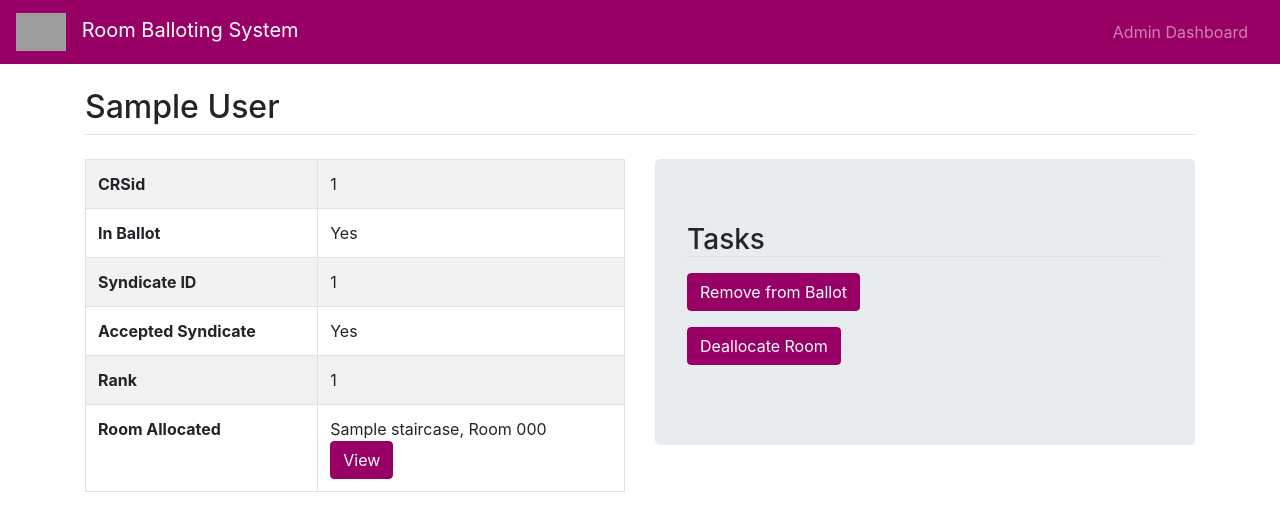
After one commit to dowjcr/rooms, a Django app: page /roomballot/admin/manage-student/1 in a window 1280 px wide. The commit adds this page. Shown: the top 531 px of the page. Run offline with Django 3.2, Linux system fonts and the light colour scheme; a user stored in the database is signed in; tables that the repository leaves empty hold one stand-in row (values such as "Sample post"); some libraries are stand-ins or nearby versions; grey boxes are pictures that could not be loaded.

Commit message:
Created admin dashboard, bugfixing on methods.

```diff
--- a/rooms/roomballot/models.py
+++ b/rooms/roomballot/models.py
@@ -70,7 +70,7 @@ class Student(models.Model):
     year = models.IntegerField(choices=YEAR_CHOICES)
     in_ballot = models.BooleanField(default=True)
     has_allocated = models.BooleanField(default=False)
-    rank = models.IntegerField(editable=False, null=True)
+    rank = models.IntegerField(null=True, blank=True)
     syndicate = models.ForeignKey(Syndicate, on_delete=models.SET_DEFAULT, default=None, null=True, blank=True)
     accepted_syndicate = models.BooleanField(default=False)
 
--- a/rooms/roomballot/templates/roomballot/dashboard-student.html
+++ b/rooms/roomballot/templates/roomballot/dashboard-student.html
@@ -89,9 +89,10 @@
                 {% if student.in_ballot %}
                     {% if student.rank == None %}
                     <p>Your ranking hasn't been generated yet. Check back soon!</p>
+                    <a href="ranking" class="btn btn-primary">View Ranking</a>
                     {% else %}
                     <p>You are ranked <b>{{ student.rank }} out of all students.</b></p>
-                    <a href="#" class="btn btn-primary">View Rankings</a>
+                    <a href="ranking" class="btn btn-primary">View Ranking</a>
                     {% endif %}
                 {% else %}
                     <p>You've been removed from the ballot.</p>
--- /dev/null
+++ b/rooms/roomballot/templates/roomballot/student-manage.html
@@ -0,0 +1,249 @@
+{% load static %}
+<!DOCTYPE html>
+<html lang="en">
+<head>
+    <meta charset="UTF-8">
+    <meta http-equiv="X-UA-Compatible" content="IE-edge">
+    <meta name="viewport" content="width = device-width, initial-scale = 1">
+    <title>{{ student.first_name }} {{ student.surname }} | Downing JCR RBS</title>
+    <link rel="stylesheet" href="{% static 'css/bootstrap.css' %}">
+    <script src="https://code.jquery.com/jquery-1.10.2.js"></script>
+    <link rel="stylesheet" href="http://code.jquery.com/ui/1.8.18/themes/base/jquery-ui.css" type="text/css"
+          media="all"/>
+    <script src="http://ajax.googleapis.com/ajax/libs/jquery/1.7.1/jquery.min.js" type="text/javascript">
+    </script>
+    <script src="https://ajax.googleapis.com/ajax/libs/jqueryui/1.8.16/jquery-ui.min.js"
+            type="text/javascript"></script>
+</head>
+<body>
+
+<script>
+    window.CSRF_TOKEN = "{{ csrf_token }}";
+
+    $(document).ready(function () {
+
+        // Defining CSRF token.
+        $.ajaxSetup({
+            data: {csrfmiddlewaretoken: '{{ csrf_token }}'},
+        });
+
+        // Handle response received after POST request.
+        function HandleResponse(responseCode) {
+            // Successfully created syndicate.
+            if (responseCode === 1) location.reload(true);
+            else location.replace('/roomballot/error/' + responseCode.toString());
+        }
+
+        // Called when the user clicks a button.
+        function CreateButtonAjaxResponse(code) {
+            $.ajax({
+                url: '/roomballot/admin/manage-student/{{ student.user_id }}',
+                type: 'POST',
+                data: {'response': code},
+                dataType: 'json',
+                csrfmiddlewaretoken: '{{ csrf_token }}',
+                success: function (response) {
+                    HandleResponse(response.responseCode);
+                }
+            });
+        }
+
+        // Called when the user selects a room/syndicate to allocate.
+        function CreateSelectionAjaxResponse(code, id) {
+            $.ajax({
+                url: '/roomballot/admin/manage-student/{{ student.user_id }}',
+                type: 'POST',
+                data: {'response': code, 'id': id},
+                dataType: 'json',
+                csrfmiddlewaretoken: '{{ csrf_token }}',
+                success: function (response) {
+                    HandleResponse(response.responseCode);
+                }
+            });
+        }
+
+        $(function () {
+
+            // Generate JSON of rooms which can be allocated.
+            var availableRooms = [
+                {% for r in rooms %}
+                    {
+                        value: "{{ r.room_id }}",
+                        label: "{{ r }}"
+                    }
+                    {% if not forloop.last %},{% endif %}
+                {% endfor %}
+            ];
+
+            // Generate JSON of syndicates which can be allocated.
+            var availableSyndicates = [
+                {% for s in syndicates %}
+                    {
+                        value: "{{ s.syndicate_id }}",
+                        label: "{{ s.syndicate_id }}"
+                    }
+                    {% if not forloop.last %},{% endif %}
+                {% endfor %}
+            ];
+
+            // Set parameters of autocomplete field.
+            $('#room').autocomplete({
+                source: availableRooms,
+                select: function (event, ui) {
+                    CreateSelectionAjaxResponse(3, ui.item.value);
+                    return false;
+                }
+            });
+
+            // Set parameters of autocomplete field.
+            $('#syndicate').autocomplete({
+                source: availableSyndicates,
+                select: function (event, ui) {
+                    CreateSelectionAjaxResponse(4, ui.item.value);
+                    return false;
+                }
+            });
+
+            // When 'remove from syndicate' is clicked, send response.
+            $('#remove').click(function () {
+                CreateButtonAjaxResponse(1);
+            });
+
+            // When 'remove from syndicate' is clicked, send response.
+            $('#deallocate-room').click(function () {
+                CreateButtonAjaxResponse(2);
+            });
+
+            $('#allocate-room').click(function () {
+                $('#allocate-room-widget').toggle()
+            });
+
+            $('#add-to-syndicate').click(function () {
+                $('#add-to-syndicate-widget').toggle()
+            });
+
+            $('#add-to-ballot').click(function () {
+                CreateButtonAjaxResponse(5);
+            });
+        });
+
+    });
+</script>
+
+<nav class="navbar navbar-expand-lg navbar-dark justify-content-between mb-4">
+
+    <a class="navbar-brand" href="/roomballot">
+        <img src="https://www.jcr.dow.cam.ac.uk/storage/app/media/dowjcrwhite.png" width="60"
+             style="padding-right: 10px">
+        Room Balloting System
+    </a>
+    <button class="navbar-toggler" type="button" data-toggle="collapse" data-target="#navbarSupportedContent">
+        <span class="navbar-toggler-icon"></span>
+    </button>
+
+    <div class="collapse navbar-collapse justify-content-end" id="navbarSupportedContent">
+        <ul class="nav navbar-nav">
+            <li class="mr-sm-2"><a class="nav-link" href="/roomballot/admin">Admin Dashboard</a></li>
+        </ul>
+    </div>
+</nav>
+
+<div class="container">
+
+    <div class="border-bottom">
+        <div class="row">
+            <div class="col-lg-9 col-md-12 col-sm-12 col-xs-12">
+                <h2>{{ student.first_name }} {{ student.surname }}</h2>
+            </div>
+        </div>
+    </div>
+
+    <div class="row mt-4">
+        <div class="col-lg-6 col-md-12 col-sm-12 col-xs-12">
+            <table class="table table-bordered table-striped table-hover">
+                <thead style="display:none">
+                <tr>
+                    <th scope="col"></th>
+                    <th scope="col"></th>
+                </tr>
+                </thead>
+                <tbody>
+                <tr>
+                    <td><b>CRSid</b></td>
+                    <td>{{ student.user_id }}</td>
+                </tr>
+                <tr>
+                    <td><b>In Ballot</b></td>
+                    <td>
+                        {% if student.in_ballot %} Yes
+                        {% else %} No
+                        {% endif %}
+                    </td>
+                </tr>
+                {% if student.in_ballot %}
+                    <tr>
+                        <td><b>Syndicate ID</b></td>
+                        <td>
+                            {{ student.syndicate_id }}
+                        </td>
+                    </tr>
+                    <tr>
+                        <td><b>Accepted Syndicate</b></td>
+                        <td>
+                            {% if student.accepted_syndicate %} Yes
+                            {% else %} No
+                            {% endif %}
+                        </td>
+                    </tr>
+                    <tr>
+                        <td><b>Rank</b></td>
+                        <td>
+                            {{ student.rank }}
+                        </td>
+                    </tr>
+                {% endif %}
+                <tr>
+                    <td><b>Room Allocated</b></td>
+                    <td>
+                        {{ room }} <br>
+                        {% if student.has_allocated %}
+                            <a href="../../room/{{ room.room_id }}" class="btn btn-primary">View</a>
+                        {% endif %}
+                    </td>
+                </tr>
+
+                </tbody>
+            </table>
+        </div>
+        <div class="col-lg-6 col-md-12 col-sm-12 col-xs-12">
+            <div class="jumbotron">
+                <h3 class="border-bottom mb-3">Tasks</h3>
+                {% if student.in_ballot %}
+                    <button class="btn btn-primary mb-3" id="remove">Remove from Ballot</button><br>
+                    {% if student.syndicate is None %}
+                        <button class="btn btn-primary mb-3" id="add-to-syndicate">Add to Syndicate</button><br>
+                        <div class="ui-widget mb-2 alert alert-info mb-3" style="display: none"
+                             id="add-to-syndicate-widget">
+                            <p>Start typing the syndicate ID below:</p>
+                            <input id="syndicate"><br>
+                        </div>
+                    {% endif %}
+                {% else %}
+                    <button class="btn btn-primary mb-3" id="add-to-ballot">Add to Ballot</button><br>
+                {% endif %}
+                {% if student.has_allocated %}
+                    <button class="btn btn-primary mb-3" id="deallocate-room">Deallocate Room</button><br>
+                {% else %}
+                    <button class="btn btn-primary mb-3" id="allocate-room">Allocate Room</button><br>
+                    <div class="ui-widget mb-2 alert alert-info mb-3" style="display: none" id="allocate-room-widget">
+                        <p>Start typing the room below:</p>
+                        <input id="room"><br>
+                    </div>
+                {% endif %}
+            </div>
+        </div>
+    </div>
+</div>
+
+</body>
+</html>
--- a/rooms/roomballot/urls.py
+++ b/rooms/roomballot/urls.py
@@ -3,6 +3,8 @@ from django.urls import path
 from . import views
 
 urlpatterns = [
+    path('admin', views.admin_dashboard, name='admin'),
+    path('ranking', views.ballot_ranking, name='ranking'),
     path('room/<str:room_id>/confirm-selection', views.room_selection_confirm, name='confirm-room-selection'),
     path('room/<str:room_id>', views.room_detail, name='room-detail'),
     path('', views.landing, name='landing'),
@@ -11,5 +13,7 @@ urlpatterns = [
     path('staircase/<int:staircase_id>', views.staircase_detail, name='staircase-detail'),
     path('dashboard', views.student_dashboard, name='dashboard'),
     path('error/<int:code>', views.error, name='error'),
-    path('dashboard/syndicate', views.syndicate_detail, name='syndicate')
+    path('dashboard/syndicate', views.syndicate_detail, name='syndicate'),
+    path('student/<str:user_id>', views.student_detail, name='student-detail'),
+    path('admin/manage-student/<str:user_id>', views.manage_student, name='manage-student')
 ]
--- a/rooms/roomballot/views.py
+++ b/rooms/roomballot/views.py
@@ -45,8 +45,11 @@ def room_selection_confirm(request, room_id):
     student = Student.objects.get(user_id=request.user.username)
     if request.method == 'POST':
         try:
-            allocate_room(room, student)
-            response_code = 1
+            if student.syndicate is None or not student.accepted_syndicate or not student.syndicate.complete:
+                raise ConcurrencyException()
+            else:
+                allocate_room(room, student)
+                response_code = 1
         except ConcurrencyException:
             response_code = 900
         return HttpResponse(json.dumps({'responseCode': response_code}), content_type="application/json")
@@ -183,3 +186,99 @@ def error(request, code):
         905: "You've already accepted this syndicate."
     }
     return render(request, 'roomballot/error.html', {'message': messages[code]})
+
+
+# ============== ADMIN DASHBOARD ==============
+# Displays dashboard allowing system management.
+
+def admin_dashboard(request):
+    if not request.user.is_authenticated:
+        return HttpResponseRedirect('/roomballot')
+    return render(request, 'roomballot/dashboard-admin.html')
+
+
+# ============== BALLOT RANKING ===============
+# Displays students ranked by ballot order.
+
+def ballot_ranking(request):
+    if not request.user.is_authenticated:
+        return HttpResponseRedirect('/roomballot')
+    ranked_students = Student.objects.filter(in_ballot=True).order_by('rank')
+    return render(request, 'roomballot/ranking.html', {'students': ranked_students})
+
+
+# ============== STUDENT DETAIL ===============
+# Displays student metadata.
+
+def student_detail(request, user_id):
+    if not request.user.is_authenticated:
+        return HttpResponseRedirect('/roomballot')
+    student = get_object_or_404(Student, user_id=user_id)
+    room = None
+    if student.has_allocated:
+        room = Room.objects.get(taken_by=student)
+    return render(request, 'roomballot/student-detail.html', {'student': student,
+                                                              'room': room})
+
+# ============== MANAGE STUDENT ===============
+# Allows registered admins to perform operations
+# on given student.
+# TODO: sort out error codes.
+
+def manage_student(request, user_id):
+    if not request.user.is_authenticated:
+        return HttpResponseRedirect('/roomballot')
+    student = get_object_or_404(Student, user_id=user_id)
+    if request.method == 'POST':
+        # Clicked 'Remove from Ballot'.
+        if request.POST.get('response') == '1':
+            try:
+                remove_from_ballot(student)
+                response_code = 1
+            except ConcurrencyException:
+                response_code = 905
+
+        # Clicked 'Deallocate Room'.
+        elif request.POST.get('response') == '2':
+            try:
+                deallocate_room(student)
+                response_code = 1
+            except ConcurrencyException:
+                response_code = 905
+
+        # Selected a room to allocate.
+        elif request.POST.get('response') == '3':
+            try:
+                room = get_object_or_404(Room, pk=request.POST.get('id'))
+                allocate_room(room, student)
+                response_code = 1
+            except ConcurrencyException:
+                response_code = 905
+
+        # Selected a syndicate to allocate.
+        elif request.POST.get('response') == '4':
+            try:
+                syndicate = get_object_or_404(Syndicate, pk=request.POST.get('id'))
+                readd_to_ballot(student, syndicate)
+                response_code = 1
+            except ConcurrencyException:
+                response_code = 905
+
+        # Clicked 'Add to Ballot'.
+        elif request.POST.get('response') == '5':
+            student.in_ballot = True        # TODO: put some error handling in here.
+            student.save()
+            response_code = 1
+        else:
+            response_code = 900
+        return HttpResponse(json.dumps({'responseCode': response_code}), content_type="application/json")
+    else:
+        room = None
+        if student.has_allocated:
+            room = Room.objects.get(taken_by=student)
+        rooms = Room.objects.filter(taken_by=None)
+        syndicates = Syndicate.objects.all()
+        return render(request, 'roomballot/student-manage.html', {'student': student,
+                                                                  'room': room,
+                                                                  'rooms': rooms,
+                                                                  'syndicates': syndicates})
--- a/rooms/rooms/urls.py
+++ b/rooms/rooms/urls.py
@@ -19,11 +19,10 @@ from .views import get_home
 from django.conf import settings
 from django.views.static import serve
 
-app_name = 'roomsurvey'
+app_name = 'roomballot'
 urlpatterns = [
     path('admin/', admin.site.urls),
     path('', get_home),
-    path('roomsurvey/', include('roomsurvey.urls')),
     path('roomballot/', include('roomballot.urls')),
     path(r'', include('ucamwebauth.urls'))
 ]
```
Also changed, not shown: rooms/roomballot/methods.py (+55 -34 lines), rooms/roomballot/templates/roomballot/dashboard-admin.html (added, +58 -0 lines), rooms/roomballot/templates/roomballot/ranking.html (added, +87 -0 lines), rooms/roomballot/templates/roomballot/student-detail.html (added, +111 -0 lines), rooms/rooms/views.py (+1 -17 lines).
